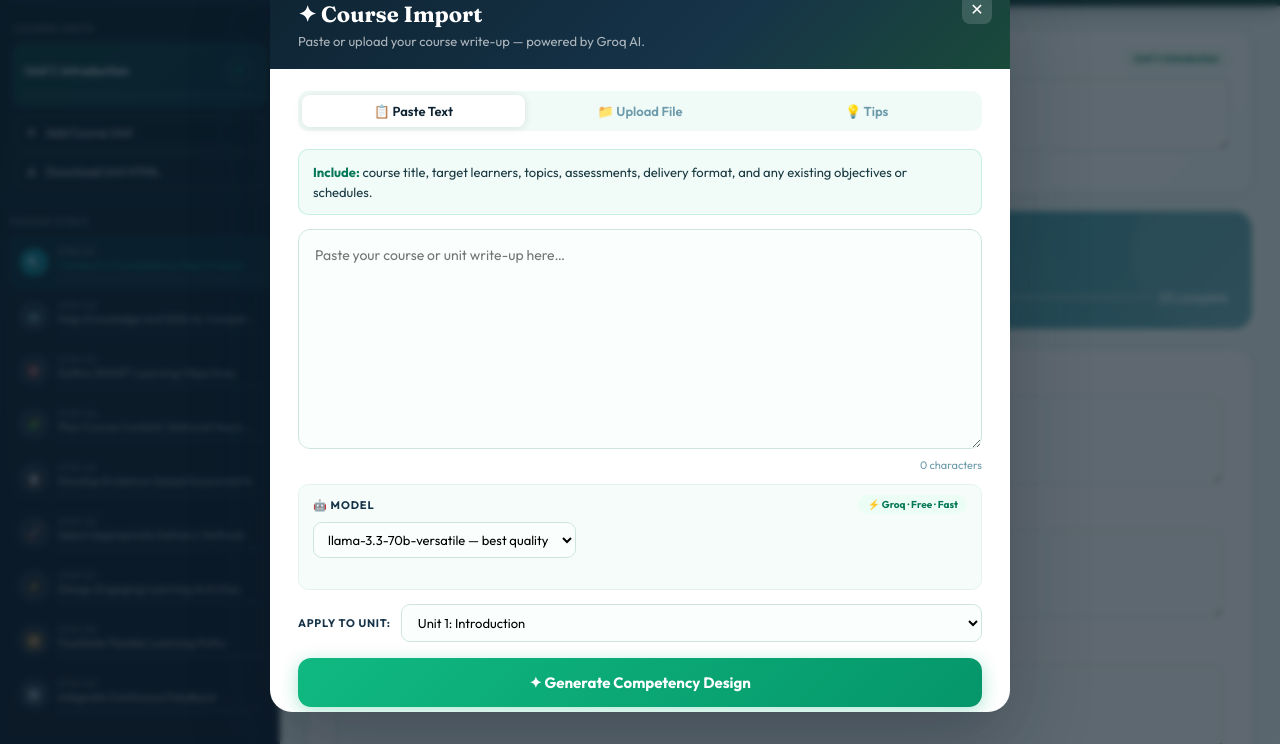
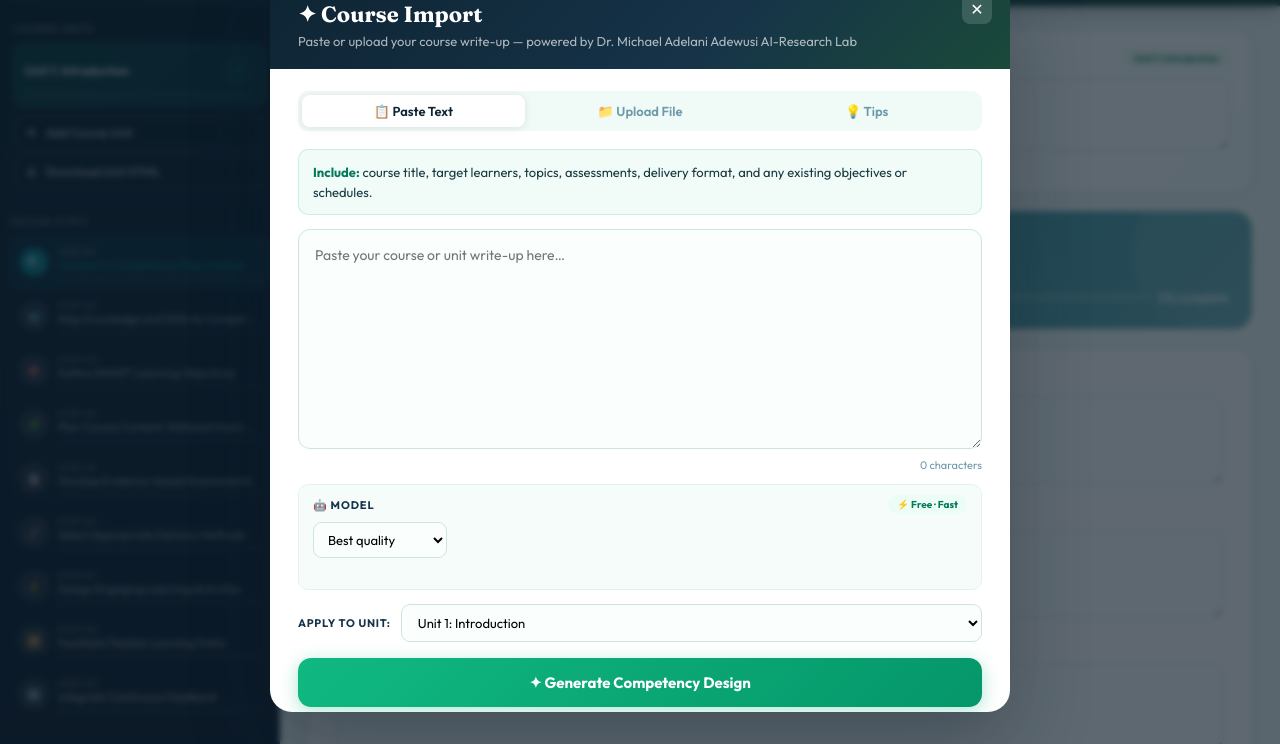
Before and after one commit to mikeade3000/CompetencyPathOthers, a website: page public/index.html in a window 1280 px wide. Both pictures are taken after a click on the button "Import Write-up". Shown: the part 56-800 px from the top of the page. Drawn offline with Linux system fonts and the light colour scheme.

Commit message:
Update index.html

```diff
--- a/public/index.html
+++ b/public/index.html
@@ -475,7 +475,7 @@ main::-webkit-scrollbar-thumb{background:#c7dde4;border-radius:8px}
     <button class="modal-close-x" id="closeImportModal">✕</button>
     <div class="modal-head">
       <h2>✦ Course Import</h2>
-      <p>Paste or upload your course write-up — powered by Groq AI.</p>
+      <p>Paste or upload your course write-up — powered by Dr. Michael Adelani Adewusi AI-Research Lab</p>
     </div>
     <div class="modal-body">
       <div class="import-tabs">
@@ -523,13 +523,13 @@ main::-webkit-scrollbar-thumb{background:#c7dde4;border-radius:8px}
       <div class="model-selector-row">
         <div class="model-selector-top">
           <span class="model-selector-label">🤖 Model</span>
-          <span class="api-key-badge" style="font-size:10px;padding:3px 9px;background:var(--teal-xlight);color:var(--teal-dark);border-radius:999px;font-weight:700">⚡ Groq · Free · Fast</span>
+          <span class="api-key-badge" style="font-size:10px;padding:3px 9px;background:var(--teal-xlight);color:var(--teal-dark);border-radius:999px;font-weight:700">⚡ Free · Fast</span>
         </div>
         <select class="model-select" id="groqModelSelect">
-          <option value="llama-3.3-70b-versatile">llama-3.3-70b-versatile — best quality</option>
-          <option value="llama-3.1-8b-instant">llama-3.1-8b-instant — fastest</option>
-          <option value="llama3-70b-8192">llama3-70b-8192 — Llama 3 70B</option>
-          <option value="llama3-8b-8192">llama3-8b-8192 — Llama 3 8B</option>
+          <option value="llama-3.3-70b-versatile">Best quality</option>
+          <option value="llama-3.1-8b-instant">Fastest</option>
+          <option value="llama3-70b-8192">Super-Option A</option>
+          <option value="llama3-8b-8192">Super-Option B</option>
         </select>
         <div class="model-status" id="groqModelStatus"></div>
       </div>
@@ -1359,7 +1359,7 @@ function generateUnitHtml(unit){
     <div class="ts-card"><div class="num" style="color:#0e2433">${grand.toFixed(1)}h</div><div class="lbl">Total notional hours</div></div>
   </div>`:''}
   ${sections}
-  <div class="footer">Exported from CompetencyPath v2.0 · Powered by Google Gemini · Dr. Michael Adelani Adewusi · Kampala International University, Uganda</div>
+  <div class="footer">Exported from CompetencyPath v2.0 · Powered by Dr. Michael Adelani Adewusi AI-Research Lab · Dr. Michael Adelani Adewusi · Kampala International University, Uganda</div>
 </div>
 </body>
 </html>`;
```
